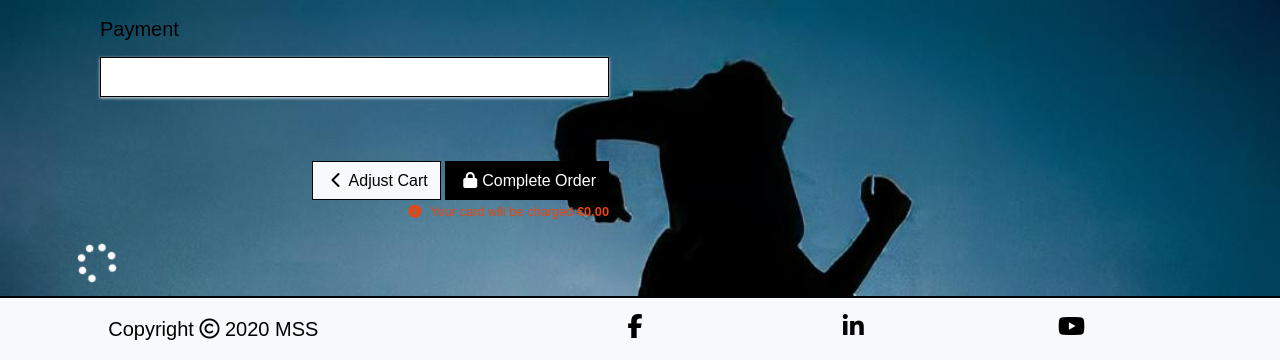
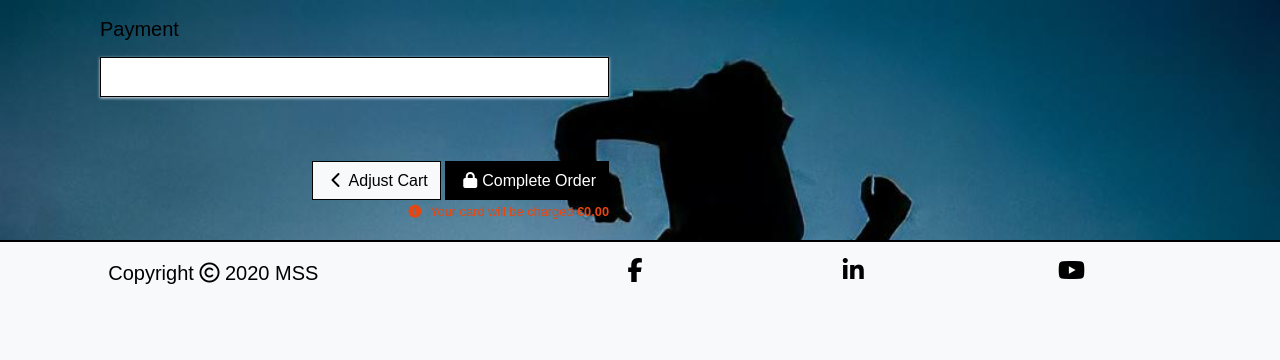
Before and after one commit to sohailshams/fitness-home, a Django app: template checkout/templates/checkout/checkout.html in a window 1280 px wide. Shown: the part 852-1212 px from the top of the page. After the commit the page ends 1136 px from the top, so only its background shows below. Run offline with Django 3.2, Linux system fonts and the light colour scheme; the template is opened without the code that fills it: values that come from a table or form of the project are taken from there, others are empty; some libraries are stand-ins or nearby versions.

Commit message:
Added css for loader overlay & icon spinner

```diff
--- a/checkout/static/checkout/css/checkout.css
+++ b/checkout/static/checkout/css/checkout.css
@@ -1,6 +1,5 @@
 /*
     Source for the following css is: https://stripe.com/docs/stripe-js
-    It is to style the
 */
 .StripeElement,
 #card-element {
@@ -52,3 +51,24 @@
 .order-summary-item {
     padding-left: 45px;
 }
+/*----------------------loading overlay & spinner icon
+Source: Boutique ado project
+*/
+#loader-overlay {
+	display: none;
+	position: fixed;
+    background: rgba(39, 40, 41, 0.85);
+    top: 0;
+    left: 0;
+    height: 100%;
+    width: 100%;
+    z-index: 9999;
+}
+
+.icon-spinner {
+	display: flex;
+    justify-content: center;
+    align-items: center;
+    height: 100%;
+    margin: 0;
+}
```
